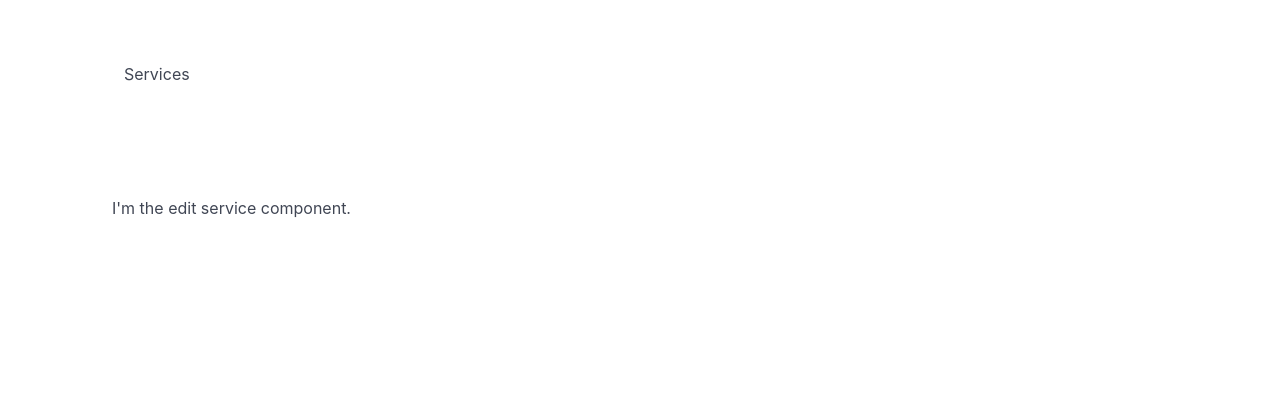
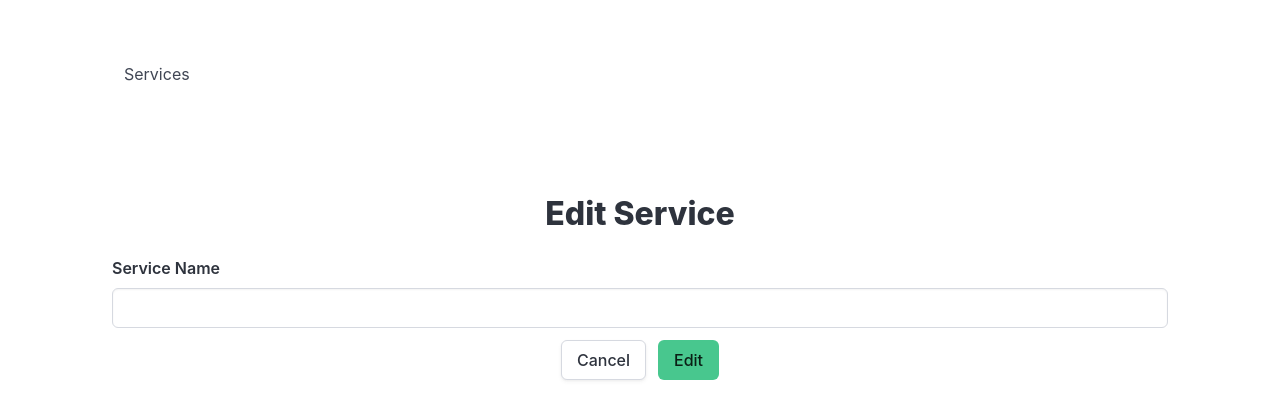
Before and after one commit to anthonyisensee/event-tracker, a React (Create React App) app: page /service/edit in a window 1280 px wide. Shown: the top 420 px of the page. Built offline with nearby package versions, Linux system fonts and the light colour scheme.

Commit message:
feat: adds create and edit pages

```diff
--- a/src/App.js
+++ b/src/App.js
@@ -2,6 +2,8 @@ import { BrowserRouter, Routes, Route } from 'react-router-dom'
 import Services from './Views/Services/Services'
 import Service from './Views/Services/Service'
 import Navbar from './Shared/Navbar'
+import CreateService from './Views/Services/CreateService'
+import EditService from './Views/Services/EditService'
 
 function App() {
     return (
@@ -14,8 +16,8 @@ function App() {
                     <Routes>
                         <Route path="/" element={<Services />} />
                         <Route path="/service" element={<Service />} />
-                        <Route path="/service/create" element={<p>I'm the create service component.</p>} />
-                        <Route path="/service/edit" element={<p>I'm the edit service component.</p>} />
+                        <Route path="/service/create" element={<CreateService />} />
+                        <Route path="/service/edit" element={<EditService />} />
                         <Route path="/event/create" element={<p>I'm the create event component.</p>} />
                         <Route path="/event/edit" element={<p>I'm the edit event component.</p>} />
                     </Routes>
--- /dev/null
+++ b/src/Shared/Bulma/Input.js
@@ -0,0 +1,18 @@
+const Input = ({ label, type, value }) => {
+
+    if (!label) {
+        throw new Error("A required label was not provided to an Input component.")
+    }
+
+    return (
+        <div className="field">
+            <label className="label">{label}</label>
+            <div className="control">
+                <input className="input" type={type ? type : "text"} value={value} />
+            </div>
+        </div>
+    )
+
+}
+
+export default Input
--- /dev/null
+++ b/src/Views/Services/CreateService.js
@@ -0,0 +1,33 @@
+import Input from "../../Shared/Bulma/Input"
+import { useNavigate } from "react-router-dom"
+
+const CreateService = () => {
+
+    const navigate = useNavigate()
+
+    const handleSubmit = (event) => {
+
+        event.preventDefault()
+
+        console.log("form submitted")
+
+    }
+
+    return (
+        <div>
+            <div className="content has-text-centered">
+                <h1>Create New Service</h1>
+            </div>
+            <form onSubmit={handleSubmit}>
+                <Input label="Service Name"/>
+                <div className="buttons is-centered">
+                    <button onClick={() => navigate(-1)} className="button">Cancel</button>
+                    <button className="button is-success">Create</button>
+                </div>
+            </form>
+        </div>
+    )
+
+}
+
+export default CreateService
--- /dev/null
+++ b/src/Views/Services/EditService.js
@@ -0,0 +1,34 @@
+import Input from "../../Shared/Bulma/Input"
+import { useNavigate } from "react-router-dom"
+import { useLocation } from "react-router-dom"
+
+const EditService = () => {
+
+    const navigate = useNavigate()
+
+    const handleSubmit = (event) => {
+
+        event.preventDefault()
+
+        console.log("form submitted")
+
+    }
+
+    return (
+        <div>
+            <div className="content has-text-centered">
+                <h1>Edit Service</h1>
+            </div>
+            <form onSubmit={handleSubmit}>
+                <Input label="Service Name"/>
+                <div className="buttons is-centered">
+                    <button onClick={() => navigate(-1)}className="button">Cancel</button>
+                    <button className="button is-success">Edit</button>
+                </div>
+            </form>
+        </div>
+    )
+
+}
+
+export default EditService
--- a/src/Views/Services/Service.js
+++ b/src/Views/Services/Service.js
@@ -45,7 +45,7 @@ const Service = () => {
                 <p>has passed since the last event.</p>
             </div>
             <div className="buttons is-centered mt-6">
-                <Link to="edit" className="button">Edit Service</Link>
+                <Link to="/service/edit" state={{ service }} className="button">Edit Service</Link>
                 <button className="button is-danger">Delete Service</button>
             </div>
             <br />
```
Also changed, not shown: src/Shared/Bulma/TextArea.js (added, +18 -0 lines).
